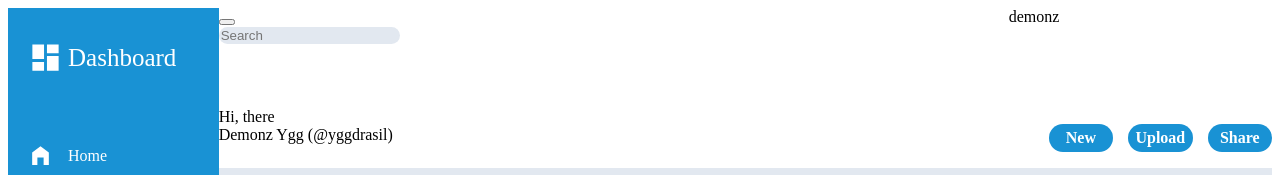
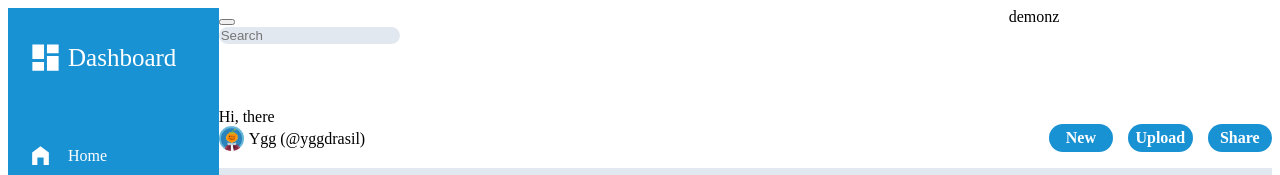
Before and after one commit to Pointier/odin-recipes, a plain HTML site: page admin-dashboard/index.html in a window 1280 px wide. Shown: the top 175 px of the page. Drawn offline with Linux system fonts and the light colour scheme.

Commit message:
adding profile images

```diff
--- a/admin-dashboard/index.html
+++ b/admin-dashboard/index.html
@@ -19,7 +19,7 @@
         <div class="user-info">demonz</div>
         <div class="greetings">
           <div class="low-size">Hi, there</div>
-          <div class="identity">Demonz Ygg (@yggdrasil)</div>
+          <div class="identity"><img src="icons/citrouille.png" alt=""> Ygg (@yggdrasil)</div>
         </div>
         <div class="bold">
           <ul>
--- a/admin-dashboard/style.css
+++ b/admin-dashboard/style.css
@@ -28,6 +28,16 @@ input[type="text"] {
   display: grid;
   grid-template-columns: repeat(3, minmax(40px, 80px));
   gap: 15px;
+}
+
+.identity {
+  display: grid;
+  align-items: center;
+  grid-template-columns: 30px 1fr;
+  img {
+    width: 25px;
+    height: auto;
+  }
 }
 
 .search {
```
Also changed, not shown: admin-dashboard/icons/citrouille.png (added), admin-dashboard/icons/garou.png (added), admin-dashboard/icons/ghost.png (added), admin-dashboard/icons/momie.png (added), admin-dashboard/icons/vampire.png (added).
